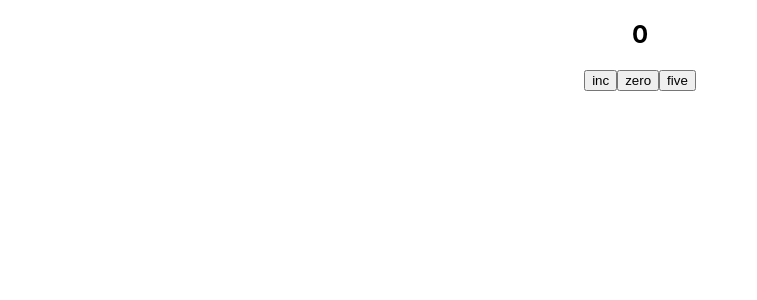
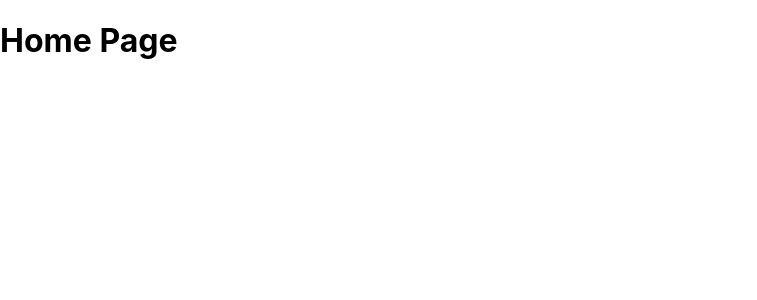
Before and after one commit to Shansudar/Manfree-react, a React (Create React App) app in the folder my-app/: page /home in a window 1280 px wide. Shown: the top 300 px of the page, without its empty margins (0-757 px from the left). Built offline with nearby package versions, Linux system fonts and the light colour scheme.

Commit message:
router-intro,configuring routes,all  route match

```diff
--- a/my-app/package.json
+++ b/my-app/package.json
@@ -9,6 +9,7 @@
     "axios": "^1.2.0",
     "react": "^18.2.0",
     "react-dom": "^18.2.0",
+    "react-router-dom": "^6.5.0",
     "react-scripts": "5.0.1",
     "react-uuid": "^2.0.0",
     "web-vitals": "^2.1.4"
--- a/my-app/src/components/Render/index.jsx
+++ b/my-app/src/components/Render/index.jsx
@@ -5,6 +5,7 @@ const Index = () => {
   const [count, setCount] = useState(0);
   console.log("component is rendering");
   return (
+
     <div>
       <h2>{count}</h2>
       <button onClick={() => setCount(count + 1)}>inc</button>
--- a/my-app/src/index.js
+++ b/my-app/src/index.js
@@ -4,13 +4,23 @@ import "./index.css";
 import App from "./App";
 import Header from "./components/Header";
 import reportWebVitals from "./reportWebVitals";
-import UserContext from "./Context/UserContext";
+import { BrowserRouter, Route, Routes } from "react-router-dom";
+import Home from "./pages/Home";
+import About from "./pages/About";
+import Contact from "./pages/Contact";
+import PageNotFound from "./pages/404";
 const node = document.getElementById("root");
 const root = ReactDOM.createRoot(node);
 root.render(
-  <UserContext>
-    <App />
-  </UserContext>
+  <BrowserRouter>
+    <Routes>
+      <Route path="/" element={<App />} />
+      <Route path="/home" element={<Home />} />
+      <Route path="/about" element={<About />} />
+      <Route path="/contact" element={<Contact />} />
+      <Route path="/*" element={<PageNotFound />} />
+    </Routes>
+  </BrowserRouter>
 );
 
 // If you want to start measuring performance in your app, pass a function
--- /dev/null
+++ b/my-app/src/pages/404.jsx
@@ -0,0 +1,7 @@
+import React from "react";
+
+const PageNotFound = () => {
+  return <h1> Page not found</h1>;
+};
+
+export default PageNotFound;
--- /dev/null
+++ b/my-app/src/pages/About.jsx
@@ -0,0 +1,7 @@
+import React from 'react'
+
+const About = () => {
+  return <h1>About Page</h1>;
+}
+
+export default About
--- /dev/null
+++ b/my-app/src/pages/Contact.jsx
@@ -0,0 +1,7 @@
+import React from "react";
+
+const Contact = () => {
+  return <h1>Contact Page</h1>;
+};
+
+export default Contact;
--- /dev/null
+++ b/my-app/src/pages/Home.jsx
@@ -0,0 +1,9 @@
+import React from 'react'
+
+const Home = () => {
+  return (
+    <h1>Home Page</h1>
+  )
+}
+
+export default Home
```
Also changed, not shown: 1 other file (tests, documents, lock files or other folders).
